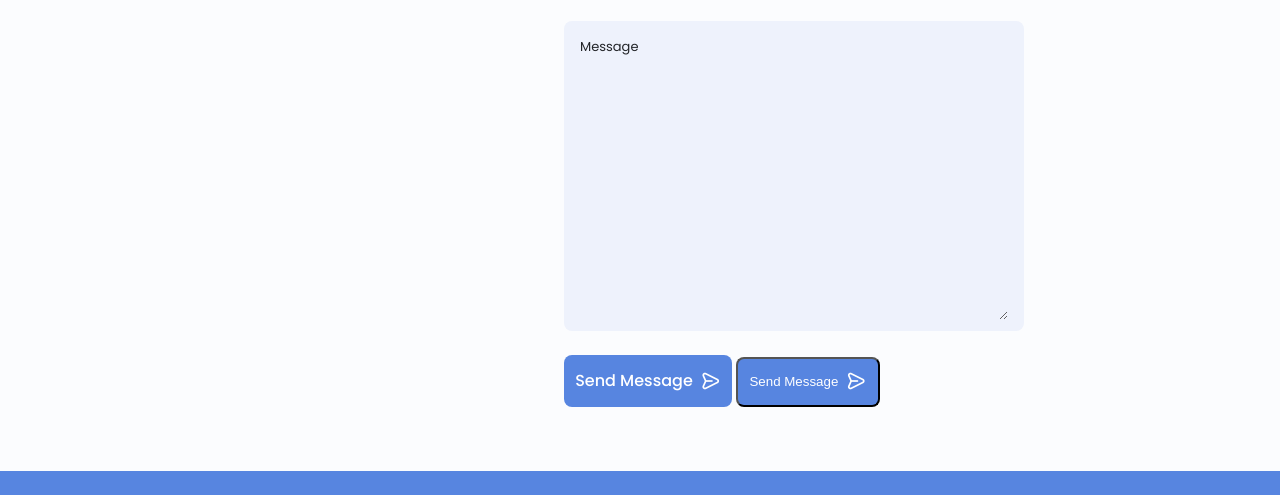
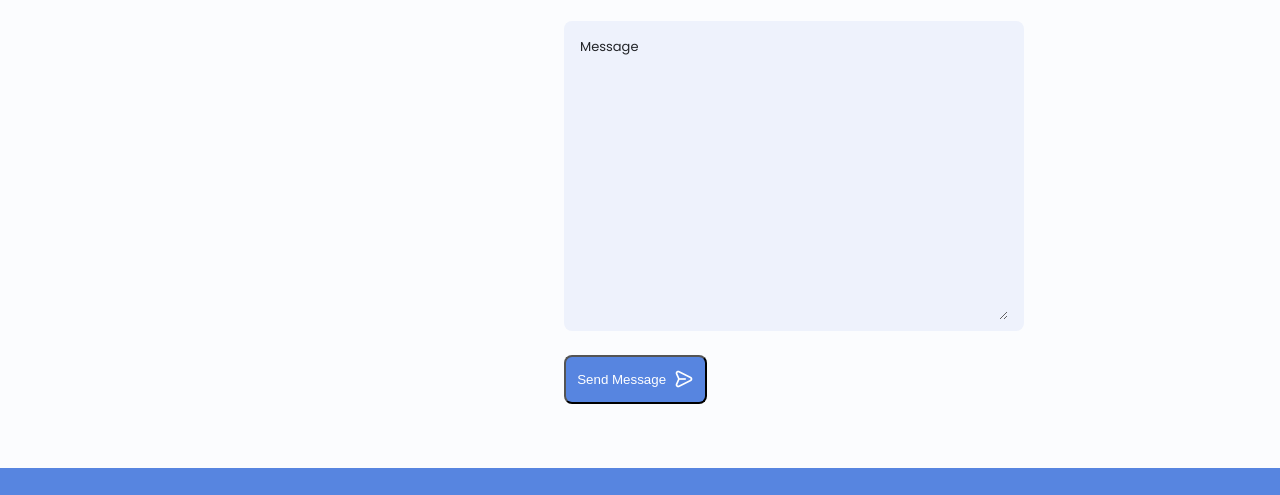
Before and after one commit to ArmandoLazalde/WebPortfolio, a plain HTML site: page index.html in a window 1280 px wide. Shown: the part 3808-4303 px from the top of the page. Drawn offline with nearby package versions, Linux system fonts and the light colour scheme.

Commit message:
Add files via upload

```diff
--- a/index.html
+++ b/index.html
@@ -518,16 +518,16 @@
                         </div>
 
                         <div>
-                            <a href ="#" type="submit" class="button button--flex">
+                            <!--<a href="#" class="button button--flex">
                                 Send Message
                                 <i class="uil uil-message button__icon"></i>
-                            </a>
-                            <a>
-                                <button type="submit" class="button button--flex">
+                            </a> -->
+
+                            <button type="submit" class="button button--flex">
                                 Send Message
                                 <i class="uil uil-message button__icon"></i>
-                                </button>
-                            </a>
+                            </button>
+                        </div>
                     </form>
                 </div>
             </section>
```
